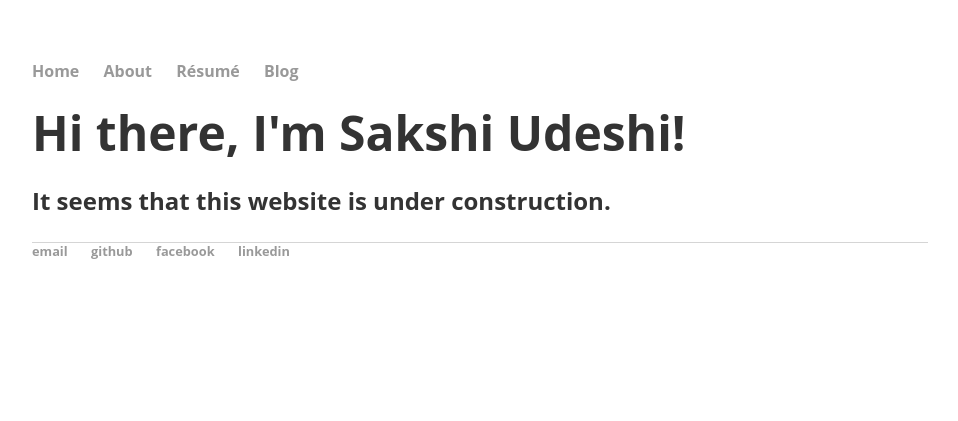
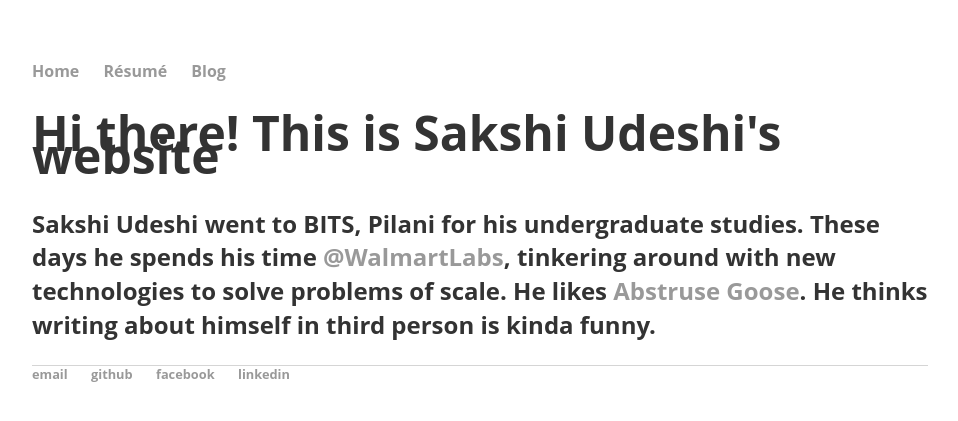
Before and after one commit to sakshiudeshi/sakshiudeshi.github.io, a Jekyll site: the page built from index.html, in a window 1280 px wide. Shown: the top 421 px of the page, without its empty margins (160-1118 px from the left). Built offline with Jekyll 4.4.1, drawn with Linux system fonts in a browser that asks for light colours.

Commit message:
remove about

```diff
--- a/_layouts/default.html
+++ b/_layouts/default.html
@@ -12,7 +12,7 @@
     <nav>
 <ul>
 <li><a href="/">Home</a></li>
-<li><a href="/about">About</a></li>
+<!-- <li><a href="/about">About</a></li> -->
 <li><a href="/resume">Résumé</a></li>
 <li><a href="/blog">Blog</a></li>
 </ulé
--- a/index.html
+++ b/index.html
@@ -4,8 +4,10 @@
 ---
 
 		<div class="blurb">
-			<h1>Hi there, I'm Sakshi Udeshi!</h1>
-			<p>It seems that this website is under construction. <!-- <em>A Touch of Evil</em>. Don't trust me. <a href="/about">Read more about my life...</a> --></p>
+			<h1>Hi there! This is Sakshi Udeshi's website</h1>
+			<!-- <p>It seems that this website is under construction. <em>A Touch of Evil</em>. Don't trust me. <a href="/about">Read more about my life...</a></p> -->
+
+			<p>Sakshi Udeshi went to BITS, Pilani for his undergraduate studies. These days he spends his time <a href="http://www.walmartlabs.com/india/">@WalmartLabs</a>, tinkering around with new technologies to solve problems of scale. He likes <a href="http://www.abstrusegoose.com">Abstruse Goose</a>. He thinks writing about himself in third person is kinda funny.  </p>
 
 			<!-- <ul class="contacts">
 				<li><a href="https://www.facebook.com/sakshiudeshi">Facebook</a></li>
```
